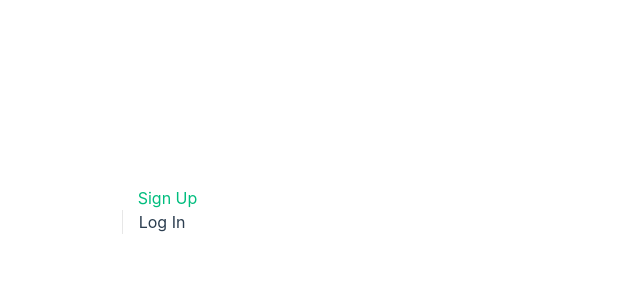
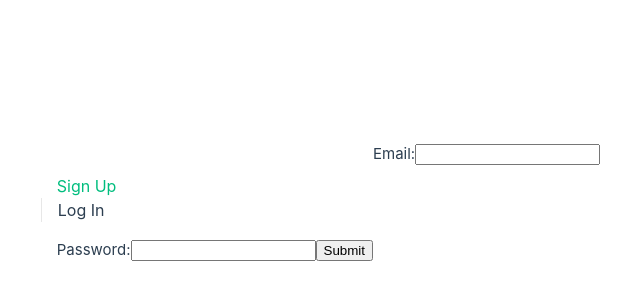
Before and after one commit to staten-island-tech/vue-supabase-project-matthew-and-maxim-and-nicole, a Vue app in the folder project/: page /login in a window 1280 px wide. Shown: the part 198-498 px from the top of the page, without its empty margins (267-907 px from the left). Built offline with nearby package versions, Linux system fonts and the light colour scheme.

Commit message:
Update Login.vue

```diff
--- a/project/src/views/Login.vue
+++ b/project/src/views/Login.vue
@@ -1,6 +1,12 @@
 <template>
     <div>
-
+        <label for="">Email:</label>
+        <input type="text" name="" v-model = "mail"/>
+    </div>
+    <div>
+        <label for="">Password:</label>
+        <input type="text" name="" v-model = "pass"/>
+        <button @click = "login">Submit</button>
     </div>
 </template>
 
```
